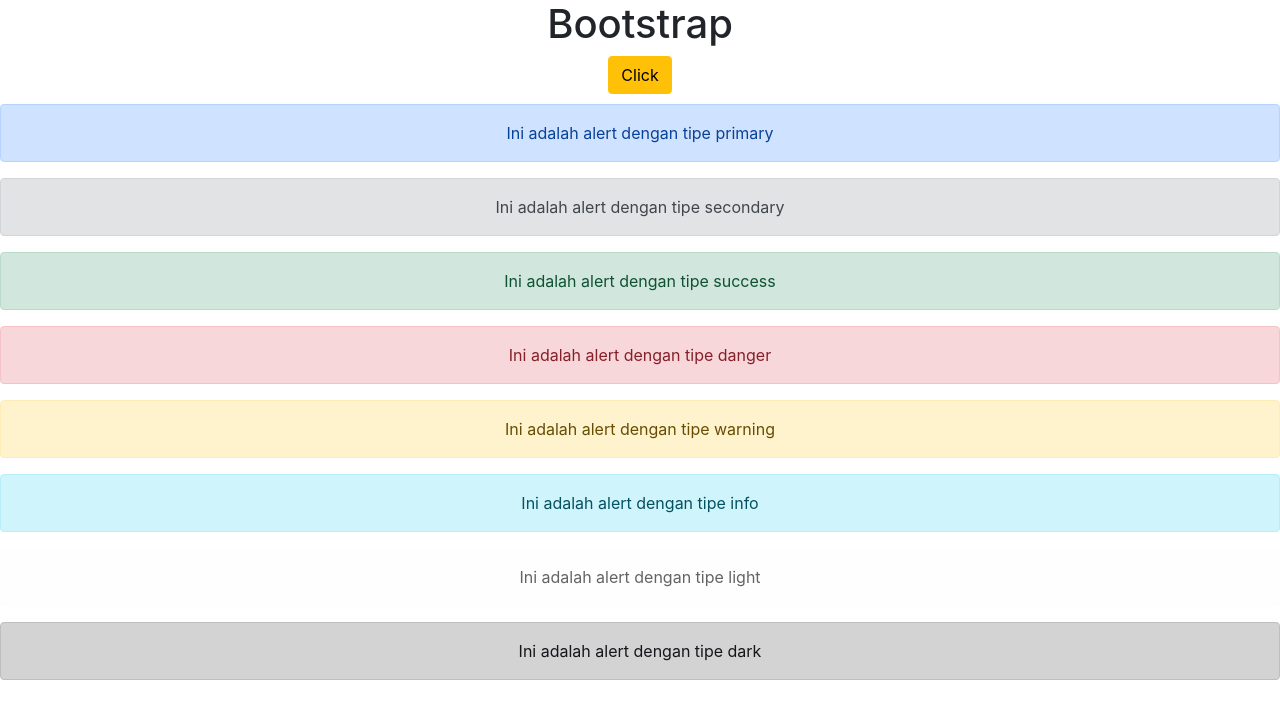
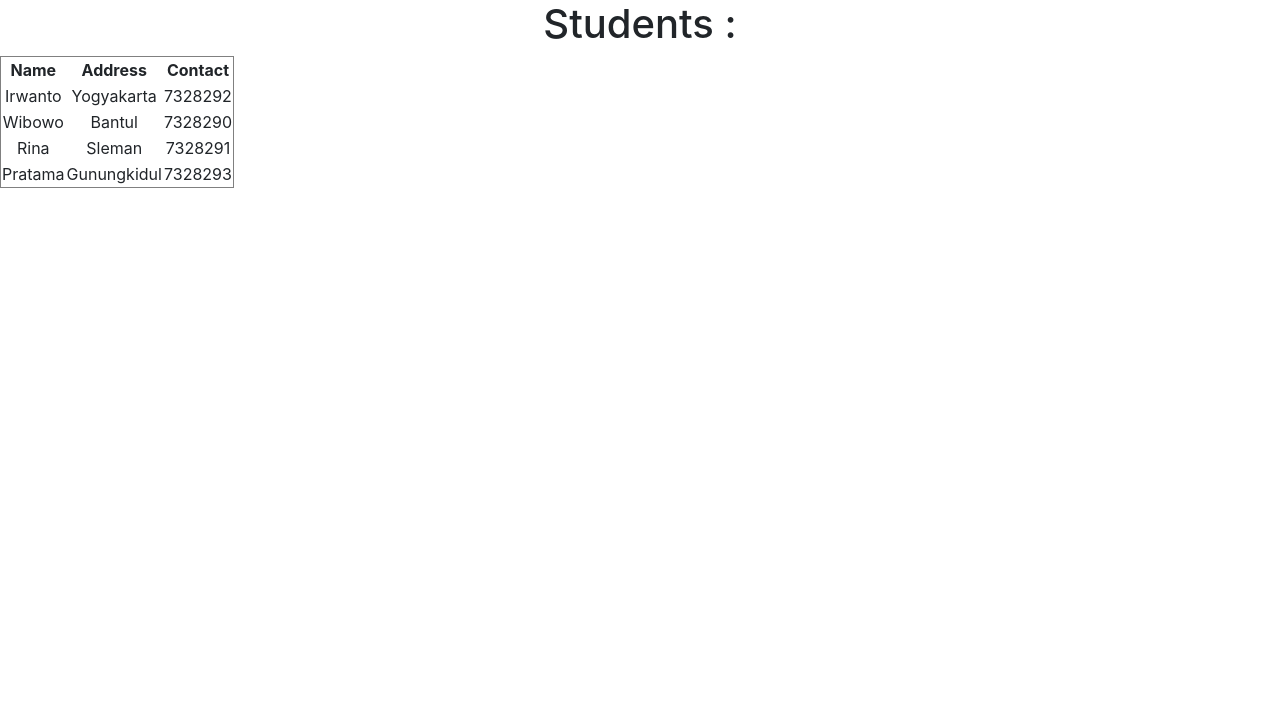
Before and after one commit to gerakanamalindonesia/react-tutorial, a React (Create React App) app: page / in a window 1280 px wide. Shown: the top 718 px of the page. Built offline with nearby package versions, Linux system fonts and the light colour scheme.

Commit message:
array listing menggunakan map

```diff
--- a/src/App.js
+++ b/src/App.js
@@ -1,34 +1,37 @@
 import {useState, useEffect} from 'react'
-import {Button, Alert} from 'react-bootstrap'
 import './App.css';
-import User from "./User";
+import Employee from "./Employee";
+function App() {
+    const employees = ["Rina", "Pratama", "Prasetyawati", "Irwanto", "Wibowo"]
 
-function App() {
+    const students = [
+        {name: "Irwanto", address: "Yogyakarta", contact: 7328292},
+        {name: "Wibowo", address: "Bantul", contact: 7328290    },
+        {name: "Rina", address: "Sleman", contact: 7328291},
+        {name: "Pratama", address: "Gunungkidul", contact: 7328293},
+    ]
+
     return (
         <div className="App">
-            <h1>Bootstrap</h1>
-            <div style={{marginBottom: '10px'}}>
-                <Button variant="warning" onClick={() => {alert("Mantabb, kamu sah selesai")}}>Click</Button>
-            </div>
-
-            <div>
-                {
-                    [
-                        'primary',
-                        'secondary',
-                        'success',
-                        'danger',
-                        'warning',
-                        'info',
-                        'light',
-                        'dark'
-                    ].map((variant, idx) => (
-                        <Alert key={idx} variant={variant}>
-                            Ini adalah alert dengan tipe {variant}
-                        </Alert>
-                    ))
-                }
-            </div>
+            <h1>Students : </h1>
+            <table border='1'>
+                <thead>
+                    <th>Name</th>
+                    <th>Address</th>
+                    <th>Contact</th>
+                </thead>
+                <tbody>
+                    {
+                        students.map(data =>
+                            <tr>
+                                <td>{data.name}</td>
+                                <td>{data.address}</td>
+                                <td>{data.contact}</td>
+                            </tr>
+                        )
+                    }
+                </tbody>
+            </table>
         </div>
     )
 }
```
